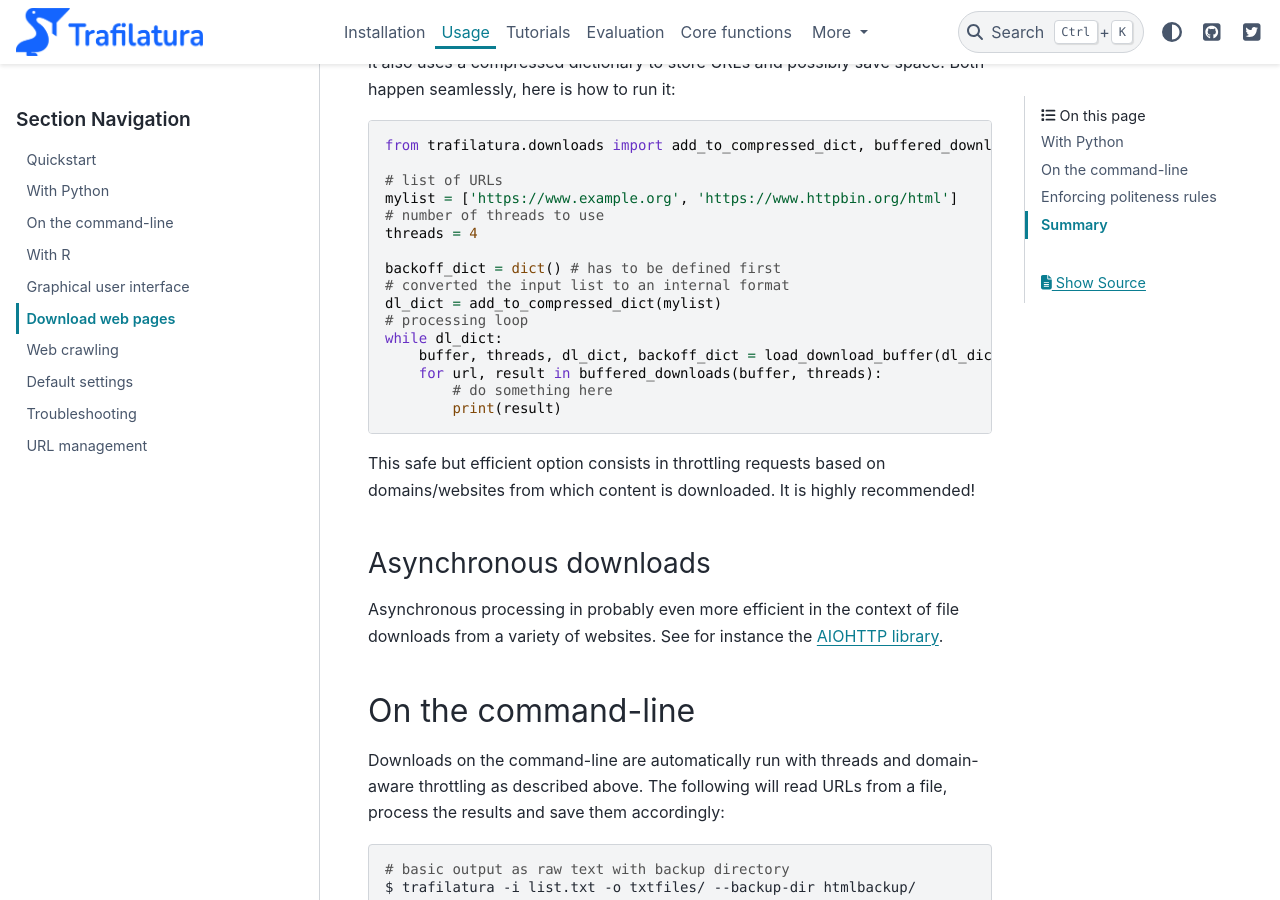
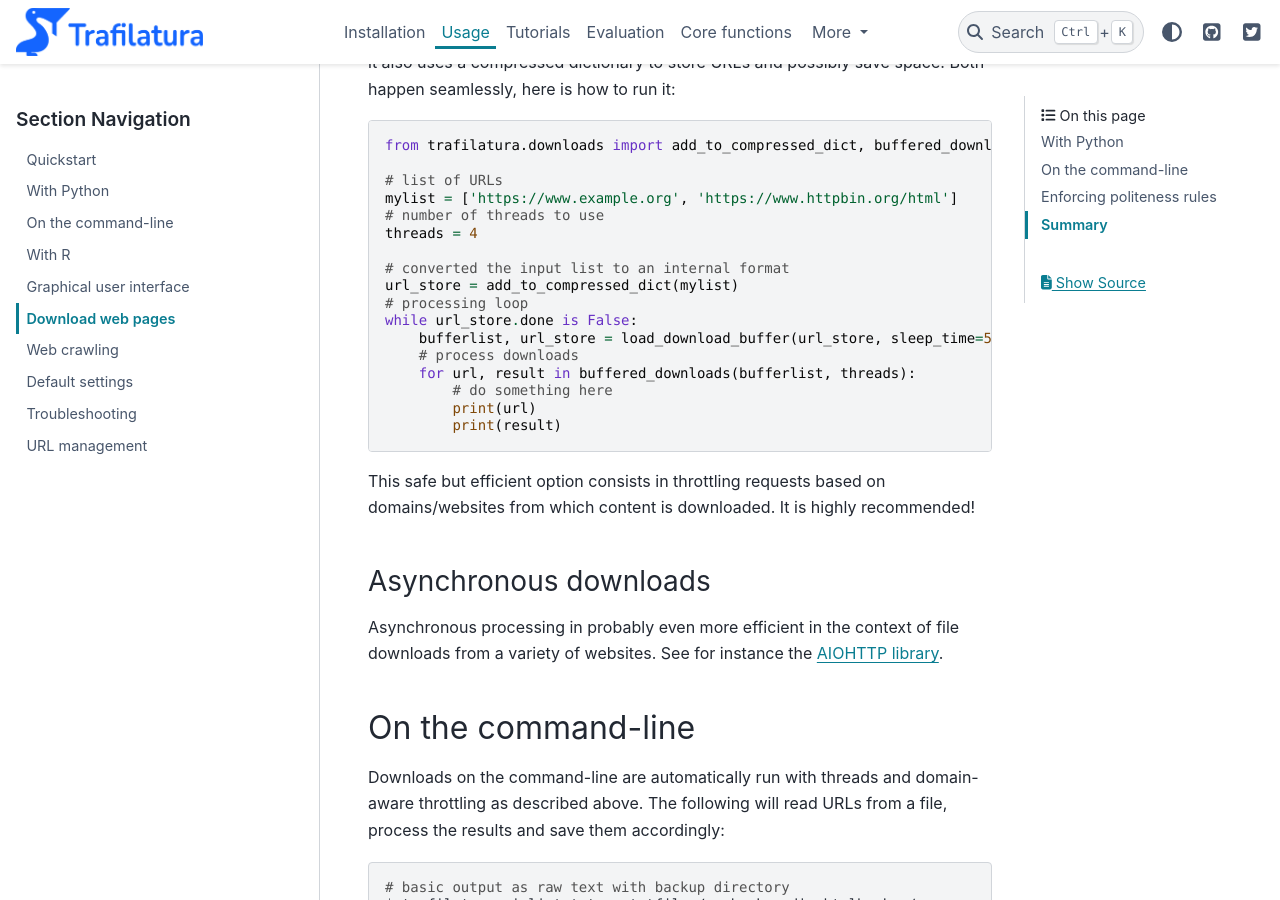
Before and after one commit to adbar/trafilatura, a Sphinx documentation site: the page built from docs/downloads.rst, in a window 1280 px wide and 900 px high, scrolled down 1903 px. Built offline with Sphinx 7.4.7 and the PyData theme 0.15.4, drawn with Linux system fonts in a browser that asks for light colours.

Commit message:
docs: update and extend (#428)
* docs: update and extend

* update links and citations

```diff
--- a/README.rst
+++ b/README.rst
@@ -120,6 +120,9 @@ For more information please refer to `the documentation <https://trafilatura.rea
 - `Core Python functions <https://trafilatura.readthedocs.io/en/latest/corefunctions.html>`_
 - Python Notebook `Trafilatura Overview <docs/Trafilatura_Overview.ipynb>`_
 - `Tutorials <https://trafilatura.readthedocs.io/en/latest/tutorials.html>`_
+   - `Text embedding for vector search <https://trafilatura.readthedocs.io/en/latest/tutorial-epsilla.html>`_
+   - `Custom web corpus <https://trafilatura.readthedocs.io/en/latest/tutorial0.html>`_
+   - `Word frequency list <https://trafilatura.readthedocs.io/en/latest/tutorial1.html>`_
 
 For video tutorials see this Youtube playlist:
 
--- a/docs/downloads.rst
+++ b/docs/downloads.rst
@@ -85,14 +85,15 @@ The following variant of multi-threaded downloads with throttling is implemented
     # number of threads to use
     threads = 4
 
-    backoff_dict = dict() # has to be defined first
     # converted the input list to an internal format
-    dl_dict = add_to_compressed_dict(mylist)
+    url_store = add_to_compressed_dict(mylist)
     # processing loop
-    while dl_dict:
-        buffer, threads, dl_dict, backoff_dict = load_download_buffer(dl_dict, backoff_dict)
-        for url, result in buffered_downloads(buffer, threads):
+    while url_store.done is False:
+        bufferlist, url_store = load_download_buffer(url_store, sleep_time=5)
+        # process downloads
+        for url, result in buffered_downloads(bufferlist, threads):
             # do something here
+            print(url)
             print(result)
 
 
@@ -188,7 +189,7 @@ To prevent the execution of too many requests within too little time, the option
     from trafilatura.downloads import load_download_buffer
 
     # 30 seconds is a safe choice
-    mybuffer, threads, domain_dict, backoff_dict = load_download_buffer(dl_dict, backoff_dict, sleep_time=30)
+    mybuffer, threads, domain_dict, backoff_dict = load_download_buffer(url_store, sleep_time=30)
     # then proceed as instructed above...
 
 
--- a/docs/requirements.txt
+++ b/docs/requirements.txt
@@ -1,6 +1,6 @@
 # with version specifier
-sphinx>=7.2.4
-pydata-sphinx-theme>=0.13.3
+sphinx>=7.2.6
+pydata-sphinx-theme>=0.14.1
 docutils>=0.20.1
 # without version specifier
 trafilatura
--- a/docs/tutorials.rst
+++ b/docs/tutorials.rst
@@ -8,6 +8,7 @@ Tutorials
    tutorial0
    tutorial1
    tutorial2
+   tutorial-epsilla
    tutorial-dwds
 
 
--- a/docs/usage-cli.rst
+++ b/docs/usage-cli.rst
@@ -12,7 +12,7 @@ Introduction
 
 Trafilatura includes a `command-line interface <https://en.wikipedia.org/wiki/Command-line_interface>`_ and can be conveniently used without writing code.
 
-For the very first steps please refer to this multilingual, step-by-step `Introduction to the command-line interface <https://tutorial.djangogirls.org/en/intro_to_command_line/>`_ and this `section of the Introduction to Cultural Analytics & Python <https://melaniewalsh.github.io/Intro-Cultural-Analytics/Command-Line/The-Command-Line.html>`_.
+For the very first steps please refer to this multilingual, step-by-step `Introduction to the command-line interface <https://tutorial.djangogirls.org/en/intro_to_command_line/>`_ and this `section of the Introduction to Cultural Analytics & Python <https://melaniewalsh.github.io/Intro-Cultural-Analytics/01-Command-Line/01-The-Command-Line.html>`_.
 
 For instructions related to specific platforms see:
 
```
Also changed, not shown: docs/tutorial-epsilla.rst (added, +146 -0 lines), docs/used-by.rst (+7 -2 lines).
